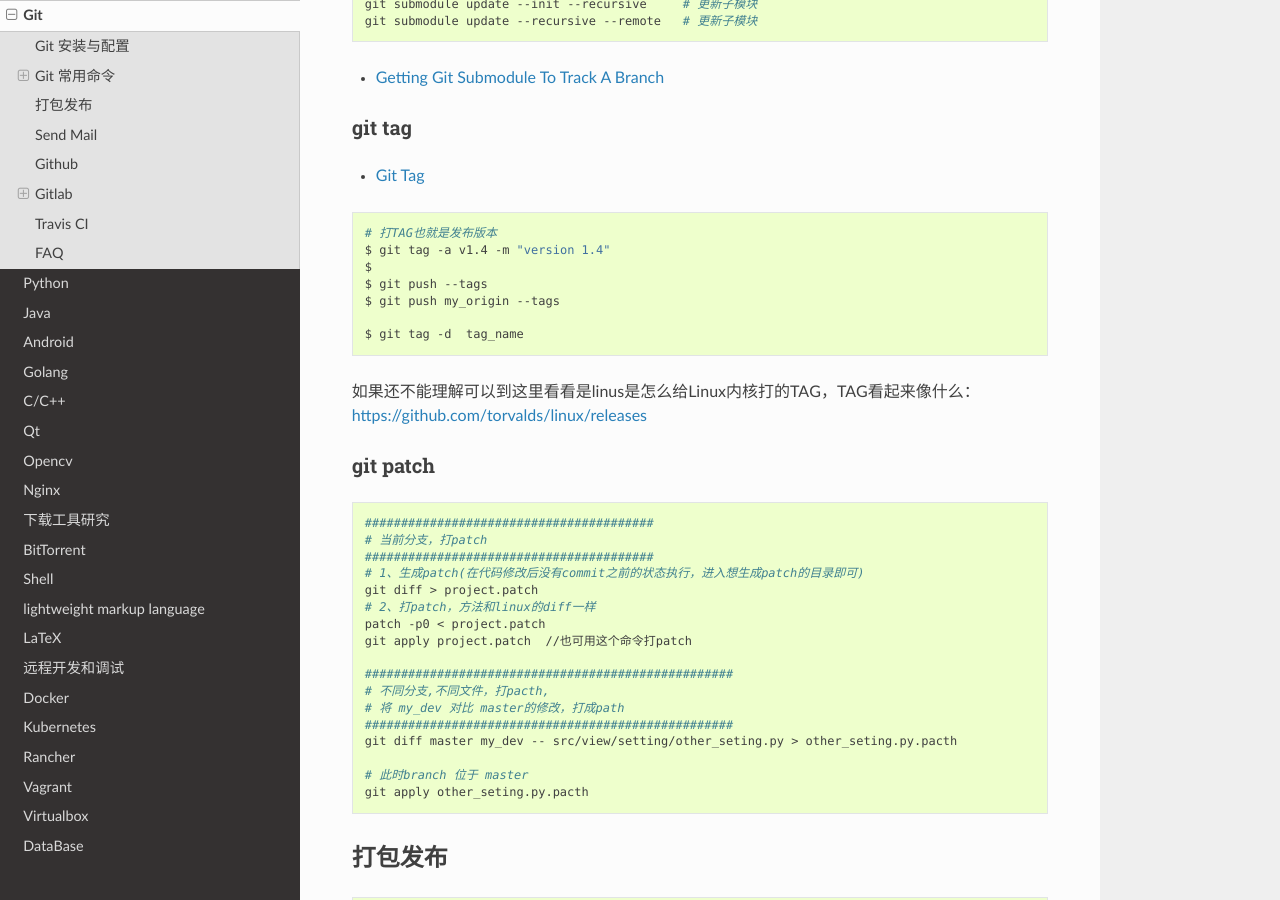
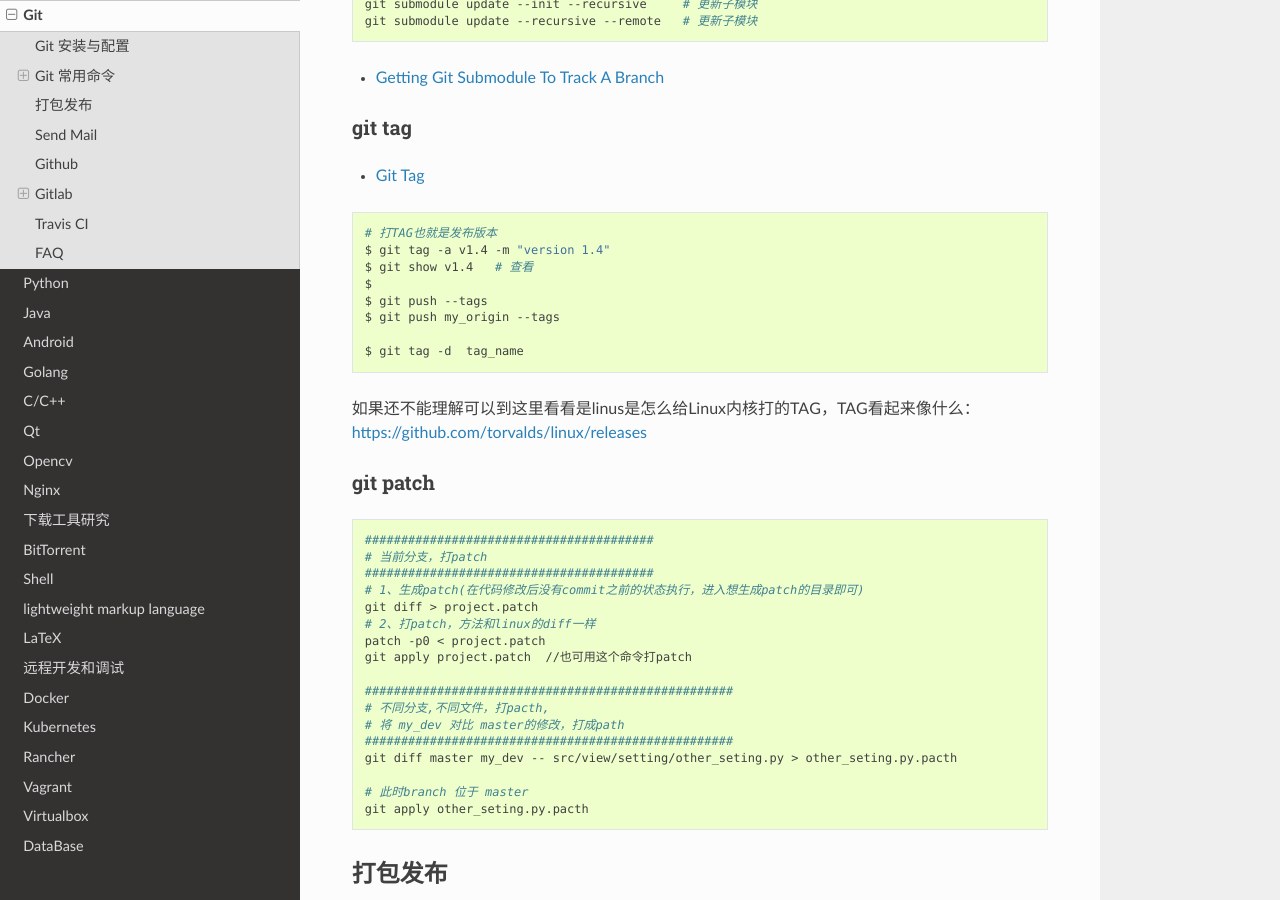
Before and after one commit to my-rds-store/my_space, a Sphinx documentation site: the page built from source/git/index.rst, in a window 1280 px wide and 900 px high, scrolled down 3527 px. Built offline with Sphinx 7.4.7 and the Read the Docs theme 2.0.0, drawn with Linux system fonts in a browser that asks for light colours.

Commit message:
update ...

```diff
--- a/source/git/index.rst
+++ b/source/git/index.rst
@@ -205,6 +205,7 @@ git tag
 
     # 打TAG也就是发布版本
     $ git tag -a v1.4 -m "version 1.4"
+    $ git show v1.4   # 查看
     $
     $ git push --tags
     $ git push my_origin --tags
```
